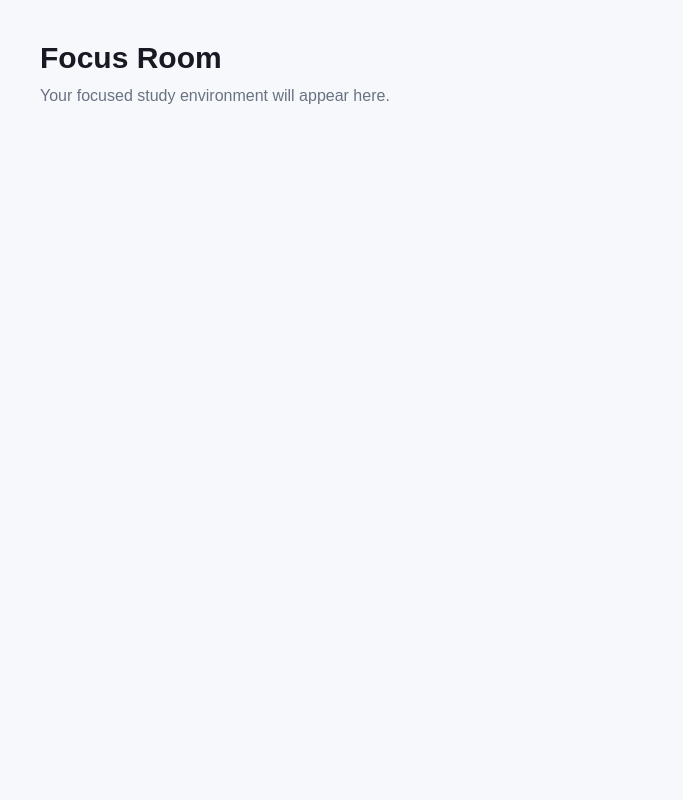
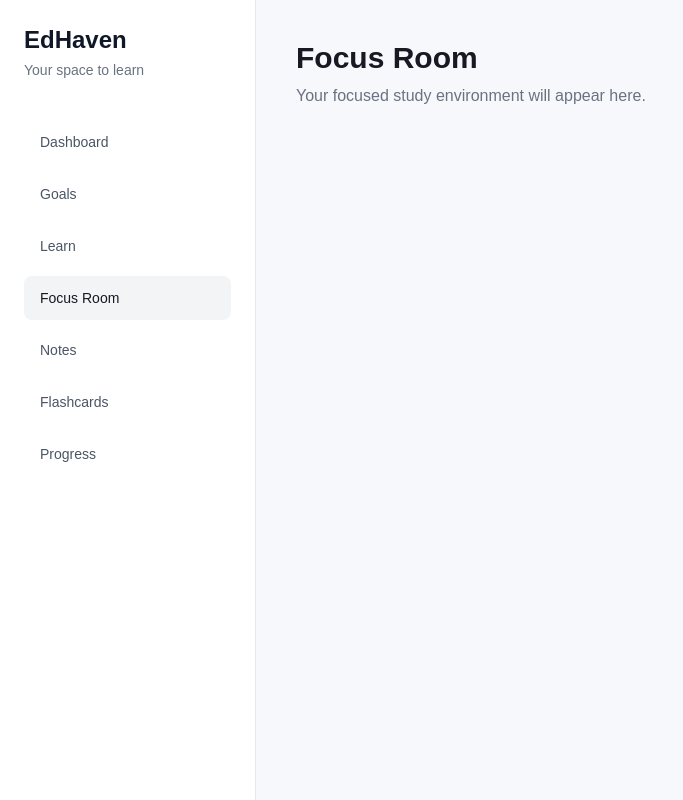
Before and after one commit to dakshitasinha/edhaven, a Next.js app: page /focus in a window 1280 px wide. Shown: the whole page, without its empty margins (0-683 px from the left). Built offline with nearby package versions, Linux system fonts and the light colour scheme.

Commit message:
Create reusable application layout

```diff
--- a/src/app/flashcards/page.tsx
+++ b/src/app/flashcards/page.tsx
@@ -1,8 +1,12 @@
+import AppShell from "@/components/AppShell";
+
 export default function FlashcardsPage() {
   return (
-    <main className="min-h-screen p-10">
+    <AppShell>
       <h1 className="text-3xl font-bold">Flashcards</h1>
-      <p className="mt-2 text-gray-500">Your active recall workspace will appear here.</p>
-    </main>
+      <p className="mt-2 text-gray-500">
+        Your active recall workspace will appear here.
+      </p>
+    </AppShell>
   );
 }
--- a/src/app/focus/page.tsx
+++ b/src/app/focus/page.tsx
@@ -1,8 +1,12 @@
+import AppShell from "@/components/AppShell";
+
 export default function FocusPage() {
   return (
-    <main className="min-h-screen p-10">
+    <AppShell>
       <h1 className="text-3xl font-bold">Focus Room</h1>
-      <p className="mt-2 text-gray-500">Your focused study environment will appear here.</p>
-    </main>
+      <p className="mt-2 text-gray-500">
+        Your focused study environment will appear here.
+      </p>
+    </AppShell>
   );
 }
--- a/src/app/goals/page.tsx
+++ b/src/app/goals/page.tsx
@@ -1,8 +1,10 @@
+import AppShell from "@/components/AppShell";
+
 export default function GoalsPage() {
   return (
-    <main className="min-h-screen p-10">
+    <AppShell>
       <h1 className="text-3xl font-bold">Goals</h1>
       <p className="mt-2 text-gray-500">Your study goals will appear here.</p>
-    </main>
+    </AppShell>
   );
 }
--- a/src/app/learn/page.tsx
+++ b/src/app/learn/page.tsx
@@ -1,8 +1,10 @@
+import AppShell from "@/components/AppShell";
+
 export default function LearnPage() {
   return (
-    <main className="min-h-screen p-10">
+    <AppShell>
       <h1 className="text-3xl font-bold">Learn</h1>
       <p className="mt-2 text-gray-500">Your learning workspace will appear here.</p>
-    </main>
+    </AppShell>
   );
 }
--- a/src/app/notes/page.tsx
+++ b/src/app/notes/page.tsx
@@ -1,8 +1,10 @@
+import AppShell from "@/components/AppShell";
+
 export default function NotesPage() {
   return (
-    <main className="min-h-screen p-10">
+    <AppShell>
       <h1 className="text-3xl font-bold">Notes</h1>
       <p className="mt-2 text-gray-500">Your study notes will appear here.</p>
-    </main>
+    </AppShell>
   );
 }
--- a/src/app/page.tsx
+++ b/src/app/page.tsx
@@ -1,71 +1,9 @@
 import Link from "next/link";
+import AppShell from "@/components/AppShell";
+
 export default function Home() {
   return (
-    <main className="min-h-screen bg-[#f7f8fc]">
-      <div className="flex min-h-screen">
-        {/* Sidebar */}
-        <aside className="hidden w-64 border-r border-gray-200 bg-white p-6 md:block">
-          <div className="mb-10">
-            <h1 className="text-2xl font-bold text-gray-900">EdHaven</h1>
-            <p className="mt-1 text-sm text-gray-500">
-              Your space to learn
-            </p>
-          </div>
-
-          <nav className="space-y-2">
-  <Link
-    href="/"
-    className="block rounded-lg bg-gray-100 px-4 py-3 text-sm font-medium"
-  >
-    Dashboard
-  </Link>
-
-  <Link
-    href="/goals"
-    className="block rounded-lg px-4 py-3 text-sm text-gray-600 hover:bg-gray-100"
-  >
-    Goals
-  </Link>
-
-  <Link
-    href="/learn"
-    className="block rounded-lg px-4 py-3 text-sm text-gray-600 hover:bg-gray-100"
-  >
-    Learn
-  </Link>
-
-  <Link
-    href="/focus"
-    className="block rounded-lg px-4 py-3 text-sm text-gray-600 hover:bg-gray-100"
-  >
-    Focus Room
-  </Link>
-
-  <Link
-    href="/notes"
-    className="block rounded-lg px-4 py-3 text-sm text-gray-600 hover:bg-gray-100"
-  >
-    Notes
-  </Link>
-
-  <Link
-    href="/flashcards"
-    className="block rounded-lg px-4 py-3 text-sm text-gray-600 hover:bg-gray-100"
-  >
-    Flashcards
-  </Link>
-
-  <Link
-    href="/progress"
-    className="block rounded-lg px-4 py-3 text-sm text-gray-600 hover:bg-gray-100"
-  >
-    Progress
-  </Link>
-</nav>
-        </aside>
-
-        {/* Main content */}
-        <section className="flex-1 p-6 md:p-10">
+    <AppShell>
       <div className="mx-auto max-w-6xl">
         <header className="mb-10">
           <p className="text-sm font-medium text-gray-500">Friday, August 28</p>
@@ -103,13 +41,9 @@ export default function Home() {
         {/* Focus Room */}
         <div className="mt-8 rounded-2xl bg-gray-900 p-8 text-white">
           <div className="max-w-xl">
-                <p className="text-sm font-medium text-gray-400">
-                  FOCUS ROOM
-                </p>
+            <p className="text-sm font-medium text-gray-400">FOCUS ROOM</p>
 
-                <h3 className="mt-3 text-3xl font-bold">
-                  What will you focus on?
-                </h3>
+            <h3 className="mt-3 text-3xl font-bold">What will you focus on?</h3>
 
             <p className="mt-3 text-gray-400">
               Start a focused session and make meaningful progress without
@@ -153,8 +87,6 @@ export default function Home() {
           </div>
         </div>
       </div>
-        </section>
-      </div>
-    </main>
+    </AppShell>
   );
 }
--- a/src/app/progress/page.tsx
+++ b/src/app/progress/page.tsx
@@ -1,8 +1,10 @@
+import AppShell from "@/components/AppShell";
+
 export default function ProgressPage() {
   return (
-    <main className="min-h-screen p-10">
+    <AppShell>
       <h1 className="text-3xl font-bold">Progress</h1>
       <p className="mt-2 text-gray-500">Your study progress will appear here.</p>
-    </main>
+    </AppShell>
   );
 }
--- /dev/null
+++ b/src/components/AppShell.tsx
@@ -0,0 +1,13 @@
+import type { ReactNode } from "react";
+import Sidebar from "@/components/Sidebar";
+
+export default function AppShell({ children }: { children: ReactNode }) {
+  return (
+    <main className="min-h-screen bg-[#f7f8fc]">
+      <div className="flex min-h-screen">
+        <Sidebar />
+        <section className="flex-1 p-6 md:p-10">{children}</section>
+      </div>
+    </main>
+  );
+}
--- /dev/null
+++ b/src/components/Sidebar.tsx
@@ -0,0 +1,47 @@
+"use client";
+
+import Link from "next/link";
+import { usePathname } from "next/navigation";
+
+const navItems = [
+  { href: "/", label: "Dashboard" },
+  { href: "/goals", label: "Goals" },
+  { href: "/learn", label: "Learn" },
+  { href: "/focus", label: "Focus Room" },
+  { href: "/notes", label: "Notes" },
+  { href: "/flashcards", label: "Flashcards" },
+  { href: "/progress", label: "Progress" },
+] as const;
+
+export default function Sidebar() {
+  const pathname = usePathname();
+
+  return (
+    <aside className="hidden w-64 border-r border-gray-200 bg-white p-6 md:block">
+      <div className="mb-10">
+        <h1 className="text-2xl font-bold text-gray-900">EdHaven</h1>
+        <p className="mt-1 text-sm text-gray-500">Your space to learn</p>
+      </div>
+
+      <nav className="space-y-2">
+        {navItems.map((item) => {
+          const isActive = pathname === item.href;
+
+          return (
+            <Link
+              key={item.href}
+              href={item.href}
+              className={
+                isActive
+                  ? "block rounded-lg bg-gray-100 px-4 py-3 text-sm font-medium"
+                  : "block rounded-lg px-4 py-3 text-sm text-gray-600 hover:bg-gray-100"
+              }
+            >
+              {item.label}
+            </Link>
+          );
+        })}
+      </nav>
+    </aside>
+  );
+}
```
Lines whose indentation alone changed are shown as unchanged.
